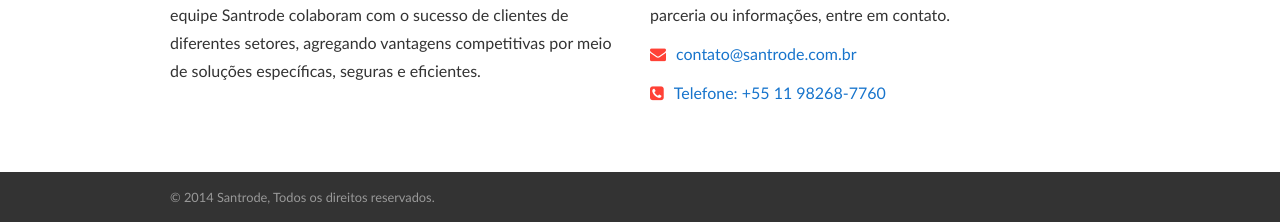
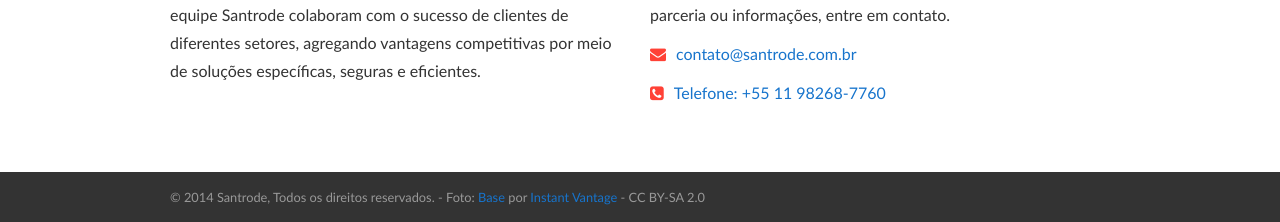
Before and after one commit to drigoteixeira/sap, a PHP site: page / in a window 1280 px wide. Shown: the part 2957-3179 px from the top of the page. Run offline with PHP 8.4, Linux system fonts and the light colour scheme; some libraries are stand-ins or nearby versions.

Commit message:
Inclusão do crédito da foto no rodapé

```diff
--- a/in/footer.php
+++ b/in/footer.php
@@ -1,7 +1,7 @@
 <footer class="footer" role="contentinfo">
 	<div class="row signature">
 		<div class="twelvecol">
-			<p>&copy; <?php echo date("Y"); ?> Santrode, Todos os direitos reservados.</p>
+			<p>&copy; <?php echo date("Y"); ?> Santrode, Todos os direitos reservados. - Foto: <a href="http://www.flickr.com/photos/instantvantage/8363737128/sizes/l/">Base</a> por <a href="http://www.flickr.com/photos/instantvantage/">Instant Vantage</a> - <a href="http://creativecommons.org/licenses/by-sa/2.0/"></a>CC BY-SA 2.0</a></p>
 		</div>
 	</div>
 </footer>
```
